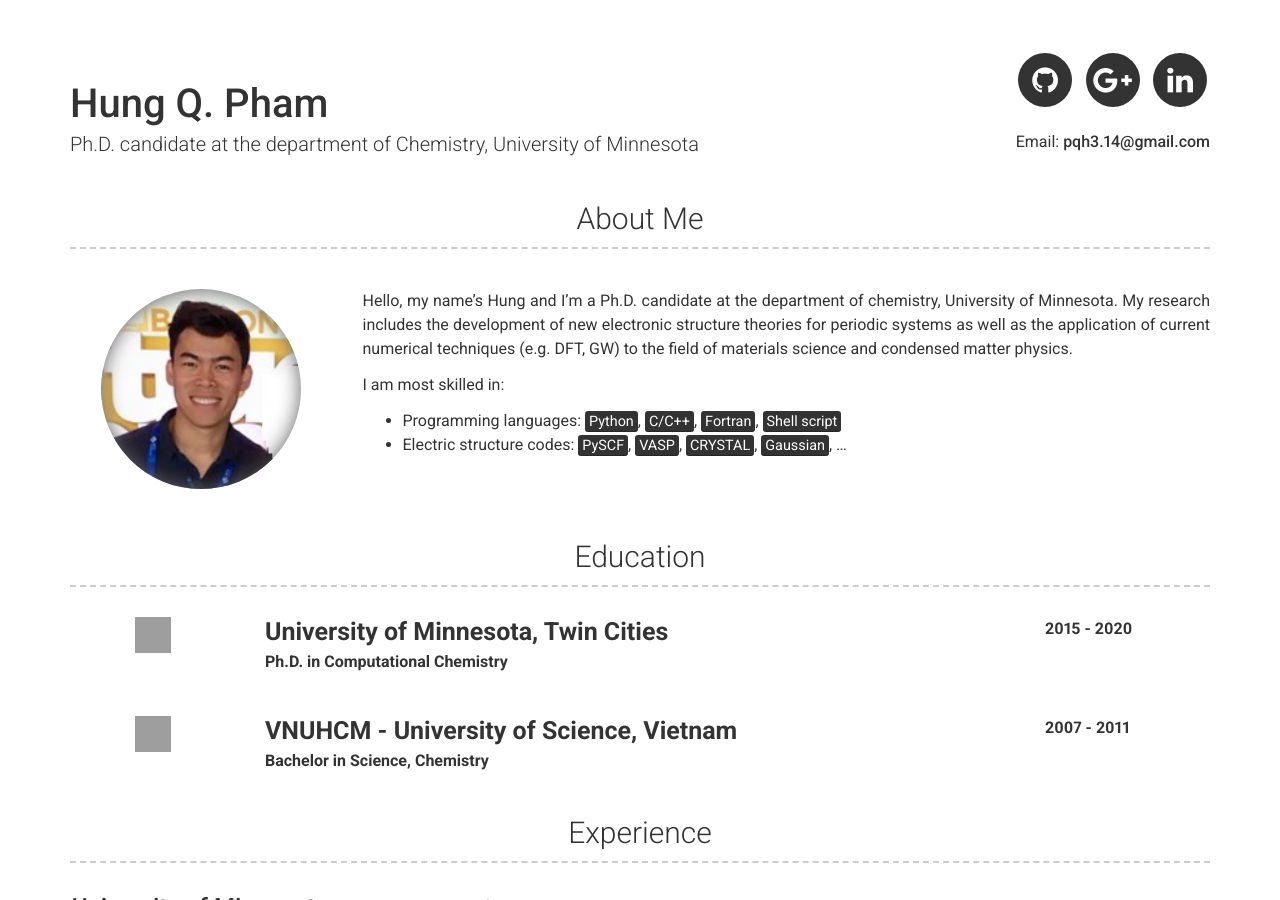
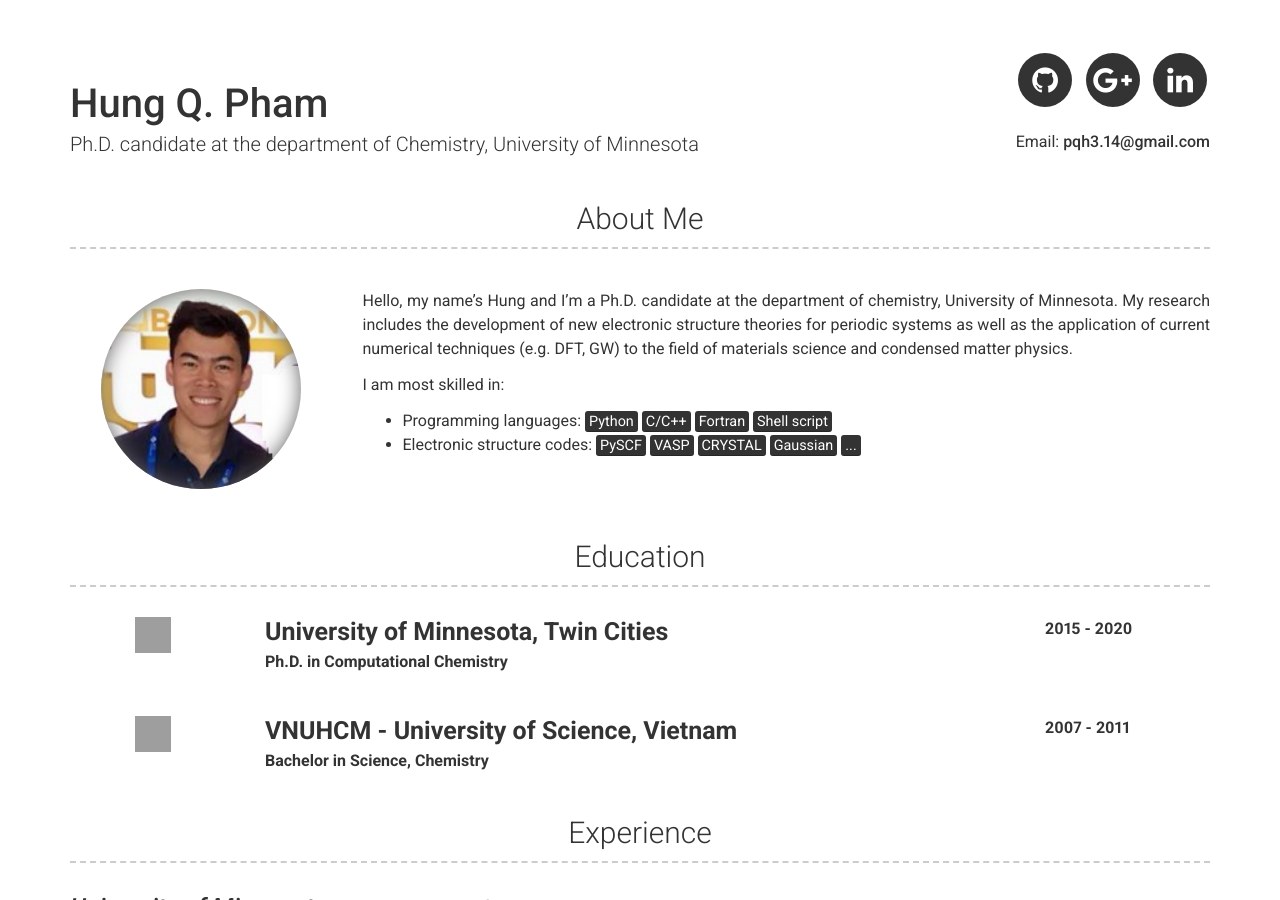
Before and after one commit to hungpham2017/hungpham2017.github.io, a Jekyll site: the page built from index.md, in a window 1280 px wide and 900 px high. Built offline with Jekyll 4.4.1, drawn with Linux system fonts in a browser that asks for light colours; grey boxes are pictures that could not be loaded.

```diff
--- a/_config.yml
+++ b/_config.yml
@@ -26,8 +26,8 @@
   (e.g. DFT, GW) to the field of materials science and condensed matter physics.
 
   I am most skilled in:
-    - Programming languages: <mark>Python</mark>, <mark>C/C++</mark>, <mark>Fortran</mark>, <mark> Shell script</mark>
-    - Electric structure codes: <mark>PySCF</mark>, <mark>VASP</mark>, <mark>CRYSTAL</mark>, <mark>Gaussian</mark>, ...
+    - Programming languages: <mark>Python</mark> <mark>C/C++</mark> <mark>Fortran</mark> <mark> Shell script</mark>
+    - Electronic structure codes: <mark>PySCF</mark> <mark>VASP</mark> <mark>CRYSTAL</mark> <mark>Gaussian</mark> <mark>...</mark>
 
 # Projects Section
 #(Use this to override about projects section title)
```
